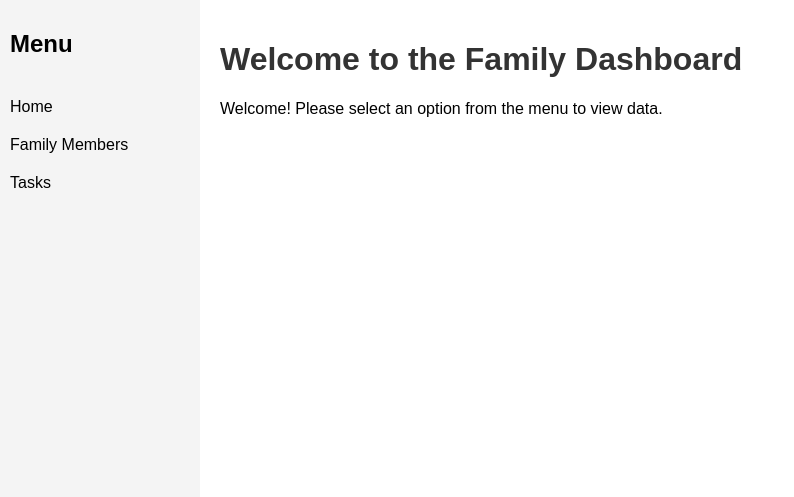
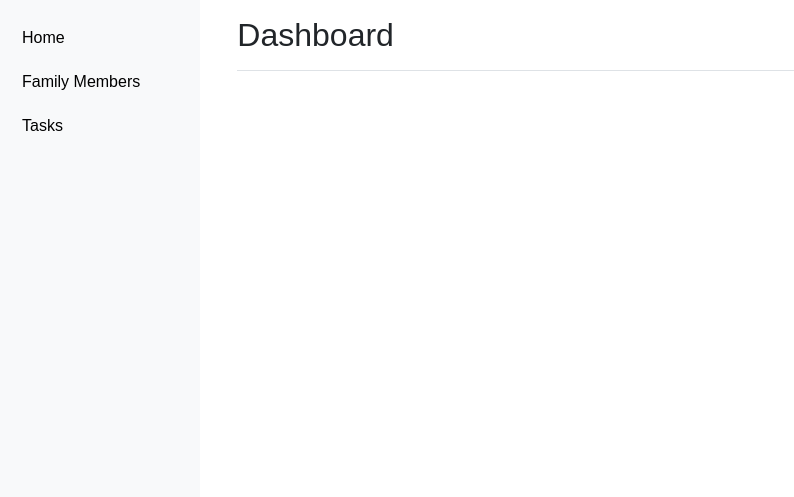
Before and after one commit to 215508890/MyHome, a plain HTML site: page index.html in a window 1280 px wide. Shown: the whole page, without its empty margins (0-794 px from the left). Drawn offline with nearby package versions, Linux system fonts and the light colour scheme.

Commit message:
Update index.html

```diff
--- a/index.html
+++ b/index.html
@@ -3,25 +3,51 @@
 <head>
     <meta charset="UTF-8">
     <meta name="viewport" content="width=device-width, initial-scale=1.0">
-    <title>Family Dashboard</title>
+    <title>Modern Family Dashboard</title>
+    <link href="https://cdn.jsdelivr.net/npm/bootstrap@5.3.0/dist/css/bootstrap.min.css" rel="stylesheet">
     <link rel="stylesheet" href="static/style.css">
+    <script src="https://cdn.jsdelivr.net/npm/chart.js"></script>
 </head>
 <body>
-    <div class="sidebar">
-        <h2>Menu</h2>
-        <ul>
-            <li><a href="#" onclick="showHome()">Home</a></li>
-            <li><a href="#" onclick="showFamilyMembers()">Family Members</a></li>
-            <li><a href="#" onclick="showTasks()">Tasks</a></li>
-        </ul>
-    </div>
-    <div class="main-content">
-        <h1>Welcome to the Family Dashboard</h1>
-        <div id="content">
-            <!-- Content gets loaded here based on menu selection -->
-            <p>Welcome! Please select an option from the menu to view data.</p>
+    <div class="container-fluid">
+        <div class="row">
+            <!-- Sidebar -->
+            <nav id="sidebarMenu" class="col-md-3 col-lg-2 d-md-block bg-light sidebar collapse">
+                <div class="position-sticky pt-3">
+                    <ul class="nav flex-column">
+                        <li class="nav-item">
+                            <a class="nav-link active" aria-current="page" href="#" onclick="showHome()">
+                                Home
+                            </a>
+                        </li>
+                        <li class="nav-item">
+                            <a class="nav-link" href="#" onclick="showFamilyMembers()">
+                                Family Members
+                            </a>
+                        </li>
+                        <li class="nav-item">
+                            <a class="nav-link" href="#" onclick="showTasks()">
+                                Tasks
+                            </a>
+                        </li>
+                    </ul>
+                </div>
+            </nav>
+
+            <!-- Main content -->
+            <main class="col-md-9 ms-sm-auto col-lg-10 px-md-4">
+                <div class="d-flex justify-content-between flex-wrap flex-md-nowrap align-items-center pt-3 pb-2 mb-3 border-bottom">
+                    <h1 class="h2">Dashboard</h1>
+                </div>
+                <div id="content">
+                    <!-- Content gets loaded here based on menu selection -->
+                    <canvas id="familyChart" width="400" height="400"></canvas>
+                    <script src="static/dashboard.js"></script>
+                </div>
+            </main>
         </div>
     </div>
-    <script src="static/script.js"></script>
+
+    <script src="/static/script.js"></script>
 </body>
 </html>
```
